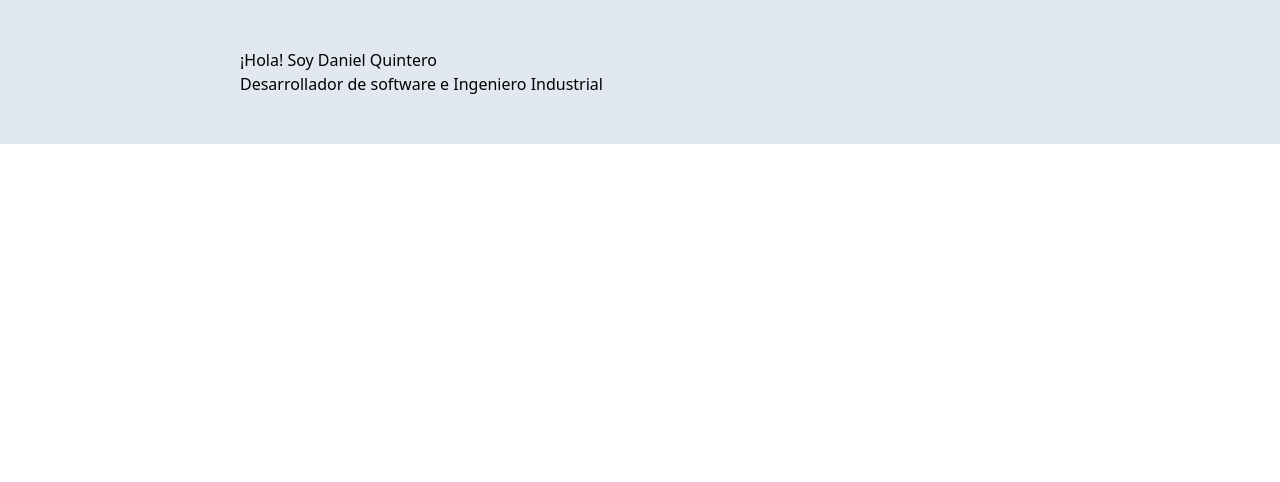
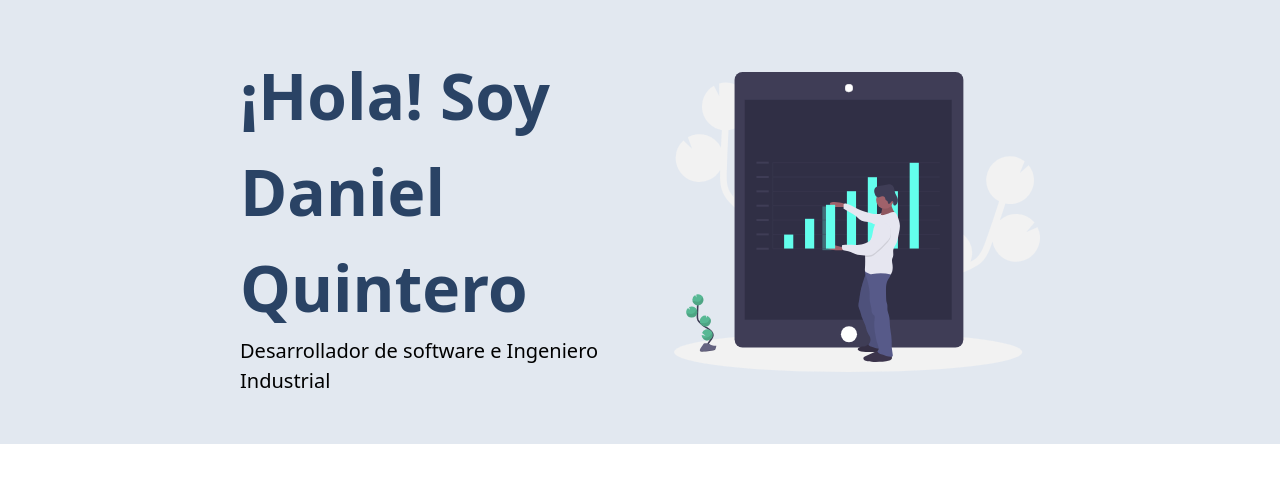
Before and after one commit to dgquintero/web_gatsby, a Gatsby site in the folder mi-sitio/: page / in a window 1280 px wide. Built offline with nearby package versions, Linux system fonts and the light colour scheme; Gatsby itself is replaced by a stand-in of ours.

Commit message:
project update

```diff
--- a/mi-sitio/src/components/header.js
+++ b/mi-sitio/src/components/header.js
@@ -1,13 +1,14 @@
 import React from "react";
+import illustration from '../imgs/undraw_projections_7g6a.svg';
 
 export default () => (
   <header className="bg-gray-300">
     <div className="container mx-auto p-12 max-w-4xl flex justify-center items-center">
       <div className="flex-1">
-        <h1>¡Hola! Soy Daniel Quintero</h1>
-        <p>Desarrollador de software e Ingeniero Industrial</p>
+        <h1 className="font-bold text-blue-900 text-6xl">¡Hola! Soy Daniel Quintero</h1>
+        <p className="text-xl font-light">Desarrollador de software e Ingeniero Industrial</p>
       </div>
-      <img></img>
+      <img src={illustration} alt="Hombre señalando una pantalla" style={{height: "300px"}}></img>
     </div>
   </header>
 )
```
Also changed, not shown: mi-sitio/src/imgs/undraw_projections_7g6a.svg (added), 1 other file.
